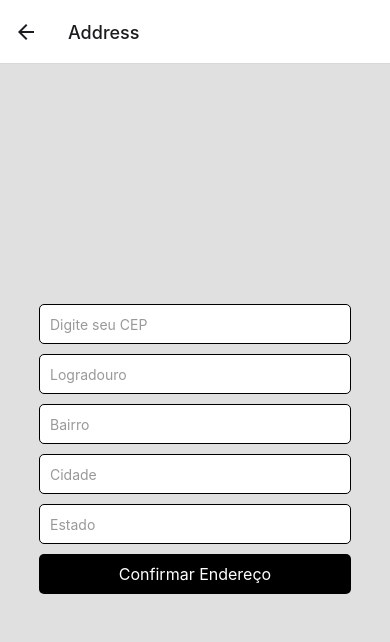
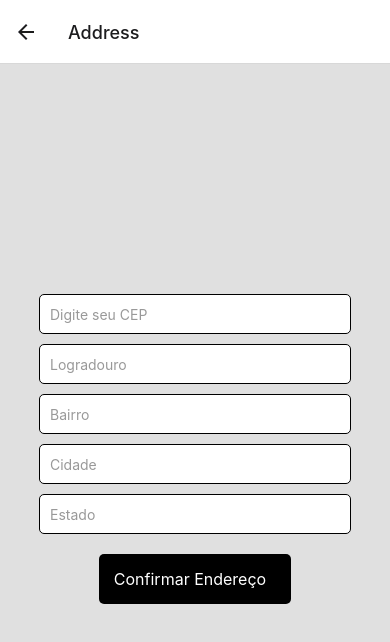
Before and after one commit to Nic-Listener/projeto2, a React Native app: screen /Address in a window 390 px wide. Shown: the top 642 px of the page. Built offline with nearby package versions, Linux system fonts and the light colour scheme.

Commit message:
feat: Add TouchableHighlight to AddressScreen (need fix)

```diff
--- a/src/screens/AddressScreen.tsx
+++ b/src/screens/AddressScreen.tsx
@@ -1,5 +1,5 @@
 import React, { useState } from 'react';
-import { View, Text, Alert, ActivityIndicator } from 'react-native';
+import { View, Text, Alert, ActivityIndicator, StyleSheet, TouchableHighlight } from 'react-native';
 import axios from 'axios';
 import Input from '../components/Imput';
 import Button from '../components/Button';
@@ -15,13 +15,13 @@ const AddressScreen: React.FC<AddressScreenProps> = ({ navigation }) => {
   const [bairro, setBairro] = useState('');
   const [cidade, setCidade] = useState('');
   const [estado, setEstado] = useState('');
-  const [isLoading, setIsLoading] = useState(false); // Estado de loading
+  const [isLoading, setIsLoading] = useState(false);
 
   const handleCepChange = async (enteredCep: string) => {
     if (enteredCep.length === 8) {
-      setIsLoading(true); // Inicia o loading
-
+      setIsLoading(true); // Iniciar o loading
       try {
+        await new Promise(resolve => setTimeout(resolve, 2000)); // Garantir o mínimo de 2 segundos de espera
         const response = await axios.get(`https://viacep.com.br/ws/${enteredCep}/json/`);
 
         if (response.data.erro) {
@@ -37,7 +37,7 @@ const AddressScreen: React.FC<AddressScreenProps> = ({ navigation }) => {
       } catch (error) {
         Alert.alert('Erro', 'Erro ao buscar o CEP.');
       } finally {
-        setIsLoading(false); // Finaliza o loading
+        setIsLoading(false); // Finalizar o loading
       }
     } else {
       setLogradouro('');
@@ -54,7 +54,7 @@ const AddressScreen: React.FC<AddressScreenProps> = ({ navigation }) => {
     }
 
     Alert.alert('Sucesso', 'Endereço confirmado!');
-    navigation.navigate('Home');
+    navigation.navigate('Home'); // Navegar para a tela Home
   };
 
   return (
@@ -69,26 +69,66 @@ const AddressScreen: React.FC<AddressScreenProps> = ({ navigation }) => {
         keyboardType="numeric"
         maxLength={8}
       />
+      <Input
+        placeholder="Logradouro"
+        value={logradouro}
+        editable={false}
+      />
+      <Input
+        placeholder="Bairro"
+        value={bairro}
+        editable={false}
+      />
+      <Input
+        placeholder="Cidade"
+        value={cidade}
+        editable={false}
+      />
+      <Input
+        placeholder="Estado"
+        value={estado}
+        editable={false}
+      />
 
-      {isLoading ? (
-        <ActivityIndicator size="large" color="#0000ff" /> // Indicador de loading
-      ) : (
-        <>
-          <Input placeholder="Logradouro" value={logradouro} editable={false} />
-          <Input placeholder="Bairro" value={bairro} editable={false} />
-          <Input placeholder="Cidade" value={cidade} editable={false} />
-          <Input placeholder="Estado" value={estado} editable={false} />
-        </>
-      )}
+      <TouchableHighlight
+        onPress={handleConfirmAddress}
+        underlayColor="#444"
+        style={styles.button}
+        disabled={isLoading} // Desabilitar o botão durante o loading
+      >
+        <View style={styles.buttonContent}>
+          <Text style={styles.buttonText}>Confirmar Endereço</Text>
+          <>
+          {isLoading &&(<ActivityIndicator style={styles.loadingIndicator} color="#fff" />)} {/* Exibir loading ao lado */}
+          </>
+        </View>
+      </TouchableHighlight>
 
-      <Button
-        title="Confirmar Endereço"
-        backgroundColor="#000"
-        textColor="#fff"
-        onPress={handleConfirmAddress}
-      />
     </View>
   );
 };
 
+const styles = StyleSheet.create({
+  button: {
+    backgroundColor: '#000',
+    padding: 15,
+    borderRadius: 5,
+    alignItems: 'center',
+    justifyContent: 'center',
+    marginVertical: 10,
+  },
+  buttonContent: {
+    flexDirection: 'row',
+    alignItems: 'center',
+  },
+  buttonText: {
+    color: '#fff',
+    fontSize: 16,
+    marginRight: 10, // Espaço entre o texto e o indicador
+  },
+  loadingIndicator: {
+    marginLeft: 10, // Espaçamento entre o texto e o indicador
+  },
+});
+
 export default AddressScreen;
--- a/src/screens/CreateAccountScreen.tsx
+++ b/src/screens/CreateAccountScreen.tsx
@@ -9,7 +9,7 @@ import { RootStackParamList } from '../navigation/AppNavigator';
 
 type CreateAccountScreenProps = NativeStackScreenProps<RootStackParamList, 'CreateAccount'>;
 
-const CreateAccountScreen: React.FC = ({ navigation }) => {
+const CreateAccountScreen: React.FC = ({ navigation }:any) => {
   const [email, setEmail] = useState('');
   const [password, setPassword] = useState('');
 
--- a/src/screens/LoginScreen.tsx
+++ b/src/screens/LoginScreen.tsx
@@ -1,6 +1,6 @@
 import React, { useState } from 'react';
 import { TouchableOpacity } from 'react-native';
-import { View, Text, Alert } from 'react-native';
+import { View, Text, Alert, ActivityIndicator, TouchableHighlight } from 'react-native';
 import AsyncStorage from '@react-native-async-storage/async-storage';
 import Input from '../components/Imput';
 import Button from '../components/Button';
@@ -10,7 +10,7 @@ import { RootStackParamList } from '../navigation/AppNavigator';
 
 type CreateAccountScreenProps = NativeStackScreenProps<RootStackParamList, 'CreateAccount'>;
 
-const LoginScreen: React.FC = ({ navigation }) => {
+const LoginScreen: React.FC = ({ navigation }:any) => {
   const [email, setEmail] = useState('');
   const [password, setPassword] = useState('');
 
@@ -30,7 +30,7 @@ const LoginScreen: React.FC = ({ navigation }) => {
 
     try {
       // Verifica se o usuário existe
-      const storedPassword = AsyncStorage.getItem(email);
+      const storedPassword = await AsyncStorage.getItem(email);
 
       if (!storedPassword) {
         Alert.alert('Erro', 'E-mail ou senha incorretos.');
@@ -44,7 +44,7 @@ const LoginScreen: React.FC = ({ navigation }) => {
 
       // Se o login for bem-sucedido, navega para a proxima tela
       navigation.navigate('Address');
-    } catch (error) {
+    } catch (error) { console.log(error);
       Alert.alert('Erro', 'Erro ao fazer login.');
     }
   };
@@ -74,6 +74,17 @@ const LoginScreen: React.FC = ({ navigation }) => {
         <Text style={GlobalStyles.forgotPassword}>Esqueci minha senha</Text>
       </TouchableOpacity>
 
+      <TouchableHighlight
+        underlayColor="#444"
+        disabled={false} // Desabilitar o botão durante o loading
+      >
+        <View >
+          <Text >    TESTE
+            </Text>
+            {true && (<ActivityIndicator  color="#fff" /> )}
+            </View>
+      </TouchableHighlight>
+
       <Button
         title="Criar Conta"
         backgroundColor="#d3d3d3"
```
